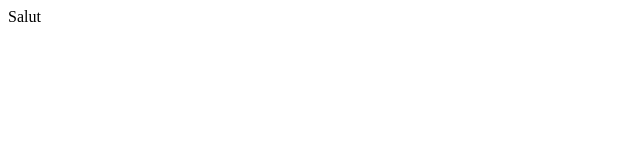
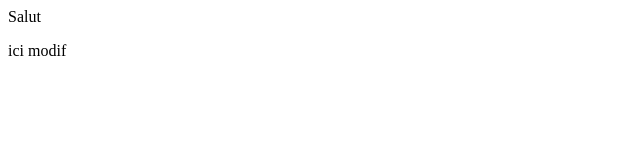
Before and after one commit to amelyousfi/DorancoGit, a plain HTML site: page index.html in a window 1280 px wide. Shown: the full height of the page, 0-640 px from the left. Drawn offline with Linux system fonts and the light colour scheme.

Commit message:
sauvegardes des fichiers moka et amel

```diff
--- a/index.html
+++ b/index.html
@@ -1 +1,2 @@
 <p>Salut</p>
+<p>ici modif</p>
```
Also changed, not shown: test/amel.js (added), test/moka.js (added).
